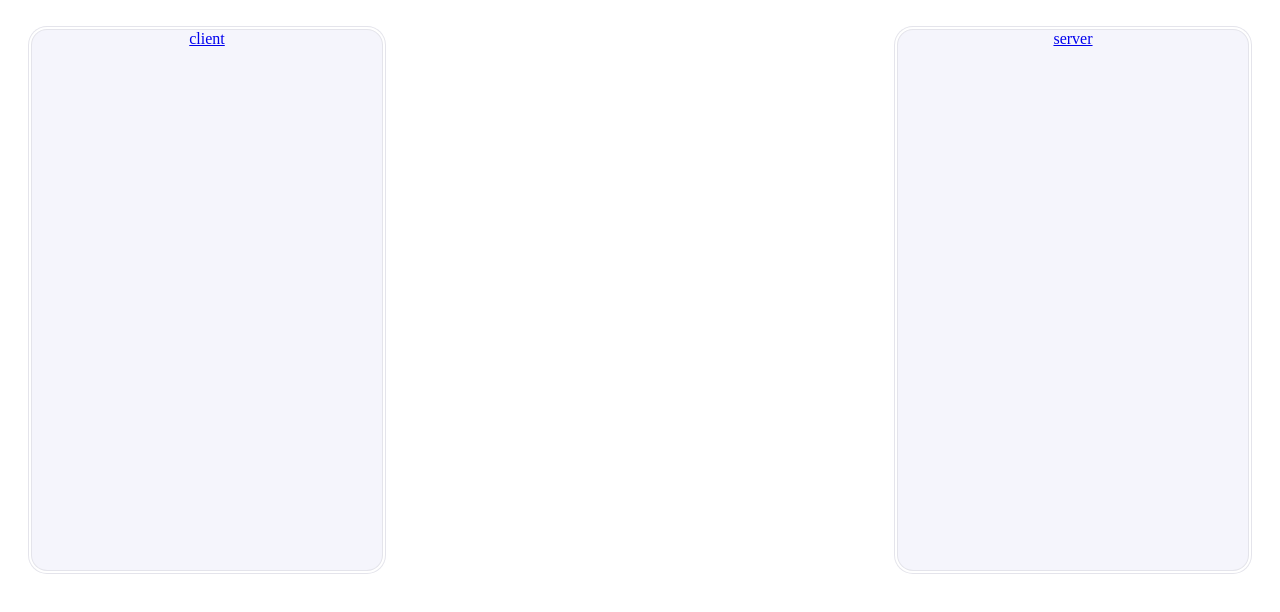
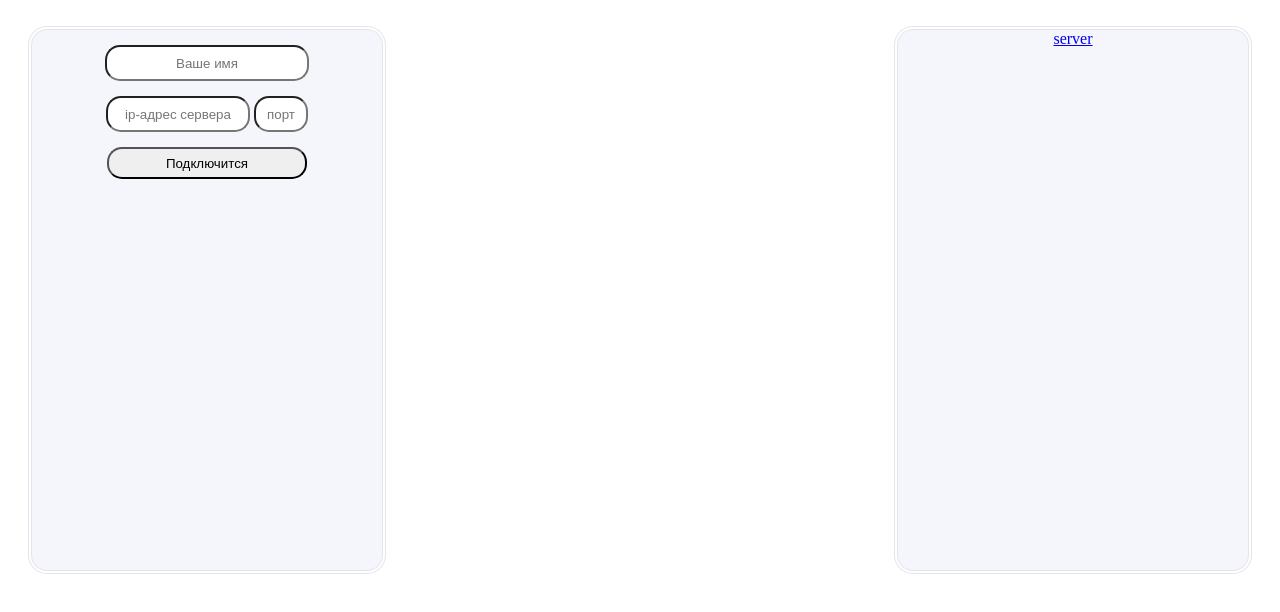
Before and after one commit to mixtern/test-gaming-old, an Electron app: page shared/select/select.html in a window 1280 px wide. Drawn offline with Linux system fonts and the light colour scheme.

Commit message:
created connect form

```diff
--- a/shared/select/select.html
+++ b/shared/select/select.html
@@ -7,7 +7,10 @@
 </head>
 <body>
     <form class="client" action="/connect" method="post">
-        <a href="/client/client.html">client</a>
+        <input type="text" name="name" placeholder="Ваше имя">
+        <input type="text" name="ip" class="inline ip" placeholder="ip-адрес сервера">
+        <input type="text" name="port" class="inline port" placeholder="порт">
+        <input type="submit" value="Подключится">
     </form>
     <form class="server" action="/host" method="post">
         <a href="/server/server.html">server</a>
--- a/shared/select/style.css
+++ b/shared/select/style.css
@@ -28,3 +28,20 @@ form {
 .server {
     right:32px;
 }
+input {
+    text-align: center;
+    height:32px;
+    margin-top:15px;
+    width: 200px;
+    border-radius:15px;
+}
+input:focus{
+    outline: none;
+    box-shadow: #1a8cff 5px;
+}
+.ip {
+    width:140px;
+}
+.port {
+    width:50px;
+}
```
Also changed, not shown: main.js (+11 -0 lines).
